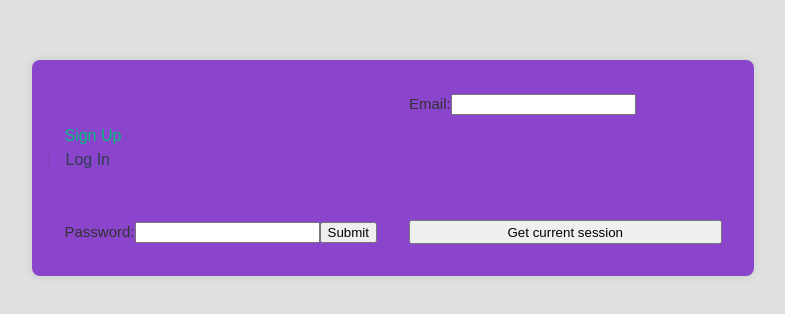
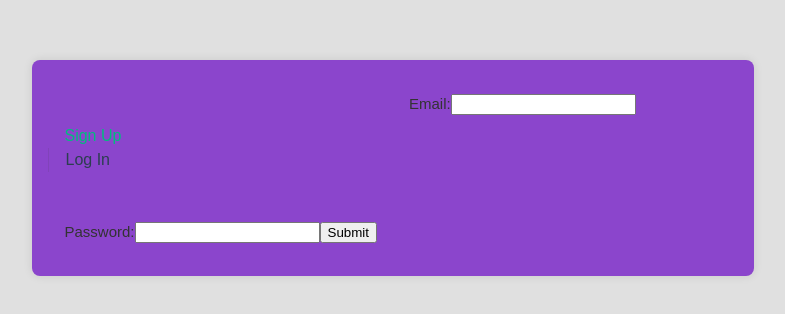
Before and after one commit to staten-island-tech/vue-supabase-project-matthew-and-maxim-and-nicole, a Vue app in the folder project/: page /login in a window 1280 px wide. Shown: the part 232-546 px from the top of the page, without its empty margins (247-1032 px from the left). Built offline with nearby package versions, Linux system fonts and the light colour scheme.

Commit message:
Update Login.vue

```diff
--- a/project/src/views/Login.vue
+++ b/project/src/views/Login.vue
@@ -8,7 +8,7 @@
         <input type="text" name="" v-model = "pass"/>
         <button @click = "signIn()">Submit</button>
     </div>
-    <button @click = "getSession()">Get current session</button>
+    <!-- <button @click = "getSession()">Get current session</button> -->
 </template>
 
 <script setup>
@@ -28,10 +28,10 @@ if (error) {
 } else {
     console.log(session)
 }
-return session
+/* return session */
 };
 
-async function getSession () {
+/* async function getSession () {
     const {data, error} = await supabase.auth.getSession()
     console.log(data)
     if (error) {
@@ -39,7 +39,7 @@ async function getSession () {
     }
     return data.session.user
 }
-
+ */
 </script>
 
 <style scoped>
```
